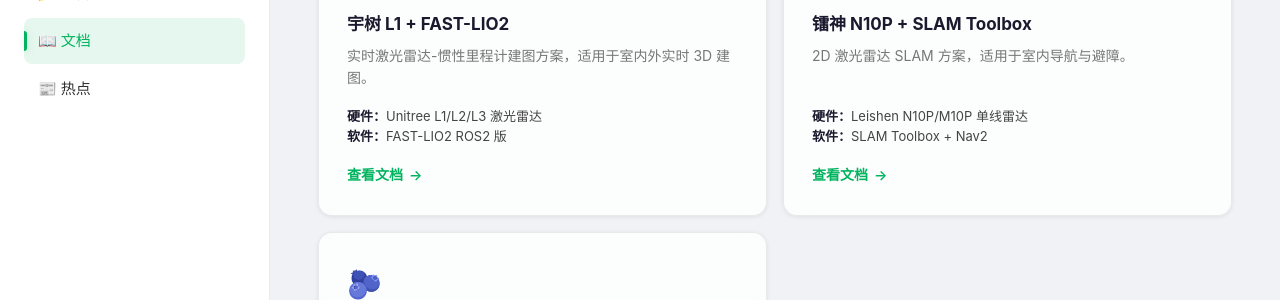
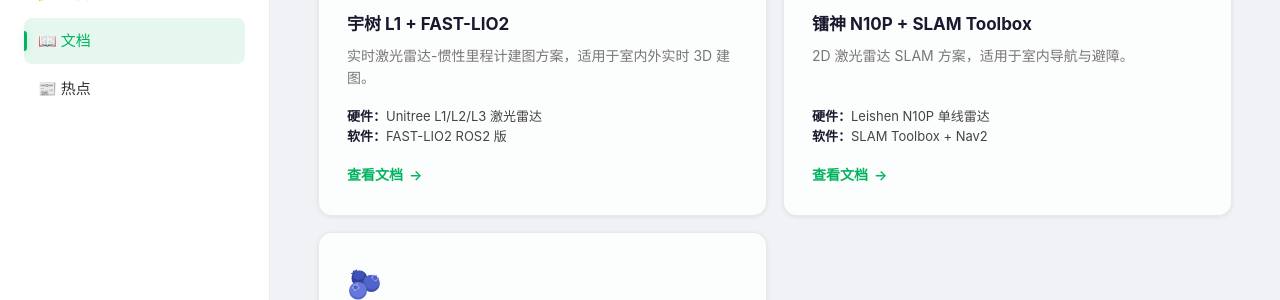
Before and after one commit to LONEFORME/LONEFORME.github.io, a Jekyll site: the page built from docs.md, in a window 1280 px wide. Shown: the part 232-532 px from the top of the page. Built offline with Jekyll 4.4.1, drawn with Linux system fonts in a browser that asks for light colours.

Commit message:
fix: 修正文档中镭神雷达型号为 N10P

```diff
--- a/docs.md
+++ b/docs.md
@@ -23,7 +23,7 @@
     <h3>镭神 N10P + SLAM Toolbox</h3>
     <p>2D 激光雷达 SLAM 方案，适用于室内导航与避障。</p>
     <div class="card-details">
-      <strong>硬件：</strong>Leishen N10P/M10P 单线雷达<br>
+      <strong>硬件：</strong>Leishen N10P 单线雷达<br>
       <strong>软件：</strong>SLAM Toolbox + Nav2
     </div>
     <a href="{{ "docs/leishen_n10p" | relative_url }}" class="card-link">查看文档</a>
```
Also changed, not shown: projects.md (+1 -1 lines), README.md.
